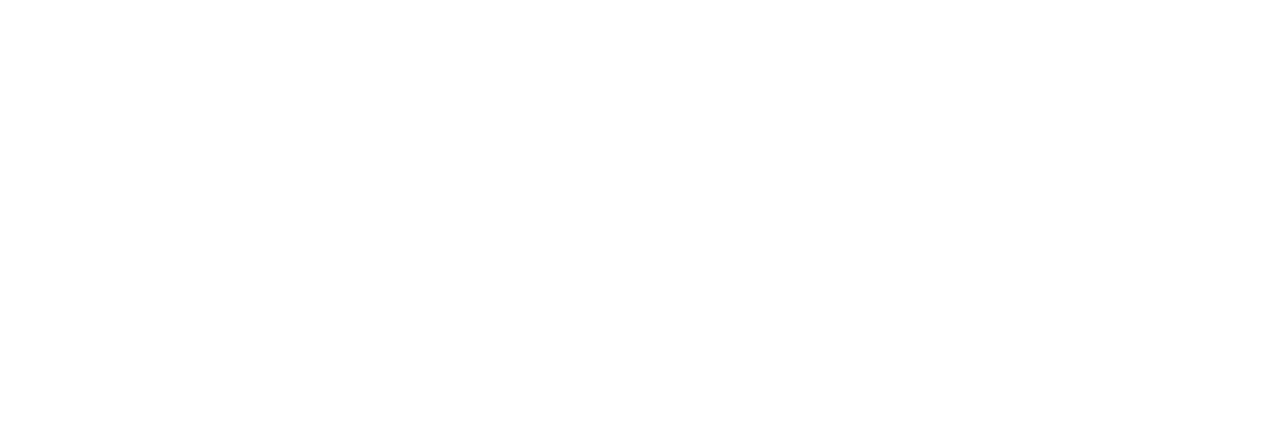
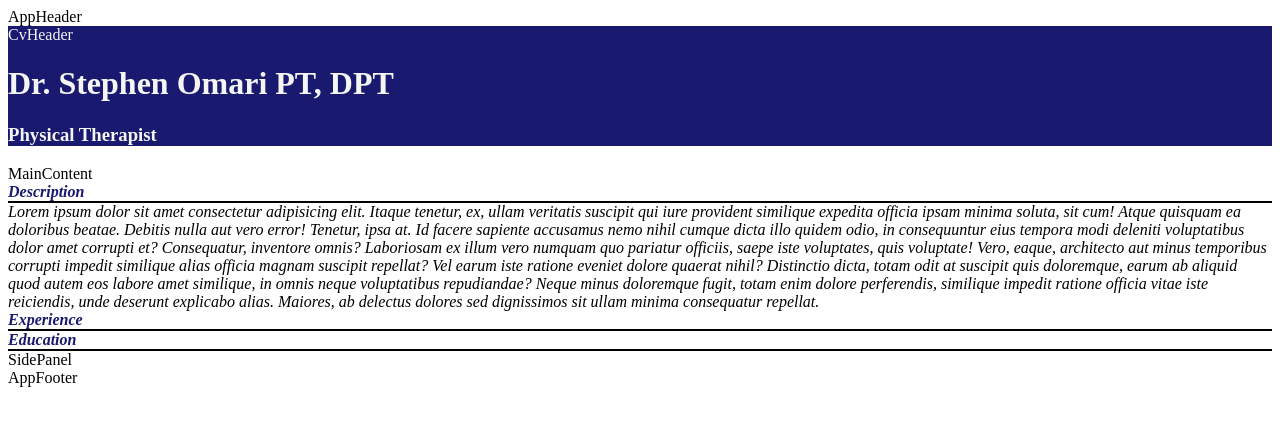
Before and after one commit to StsteveO/cv-project, a React (Create React App) app: page / in a window 1280 px wide. Shown: the top 426 px of the page. Built offline with nearby package versions, Linux system fonts and the light colour scheme.

Commit message:
connect app with components

```diff
--- a/src/App.js
+++ b/src/App.js
@@ -1,5 +1,10 @@
 import React, {Component} from "react"
 import './App.css';
+import AppHeader from "./components/AppHeader";
+import AppFooter from "./components/AppFooter";
+import CvHeader from "./components/CvHeader";
+import MainContent from "./components/MainContent";
+import SidePanel from "./components/SidePanel";
 
 class App extends Component {
   //eslint-disable-next-line
@@ -11,7 +16,25 @@
     //variables
     return (
     <div>
-      {/* This works, and everything connects. */}
+      {/*
+      This works, and everything connects.
+      AppHeader= CV App
+      cv-header
+        name
+        job-title
+      AppFooter
+      */}
+      <AppHeader />
+      <CvHeader
+        title="Dr."
+        firstName="Stephen"
+        lastName="Omari"
+        credentials="PT, DPT"
+        jobTitle="Physical Therapist"
+      />
+      <MainContent />
+      <SidePanel />
+      <AppFooter />
     </div>
   );
   }
```
